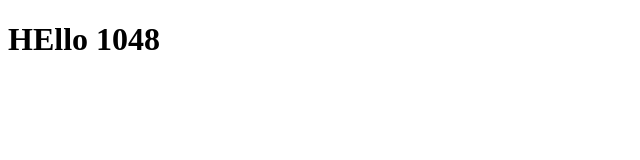
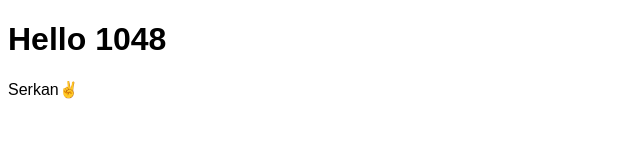
Before and after one commit to behhruz/test-with-1048, a plain HTML site: page index.html in a window 1280 px wide. Shown: the whole page, without its empty margins (0-640 px from the left). Drawn offline with Linux system fonts and the light colour scheme.

Commit message:
first serkan

```diff
--- a/index.html
+++ b/index.html
@@ -5,10 +5,13 @@
     <meta charset="UTF-8">
     <meta name="viewport" content="width=device-width, initial-scale=1.0">
     <title>Document</title>
+    <link rel="stylesheet" href="./main.css">
 </head>
 
 <body>
-    <h1>HEllo 1048</h1>
+    <h1>Hello 1048</h1>
+
+    <p>Serkan✌️</p>
 </body>
 
 </html>
--- /dev/null
+++ b/main.css
@@ -0,0 +1,3 @@
+body{
+    font-family: Arial, Helvetica, sans-serif;
+}
```
